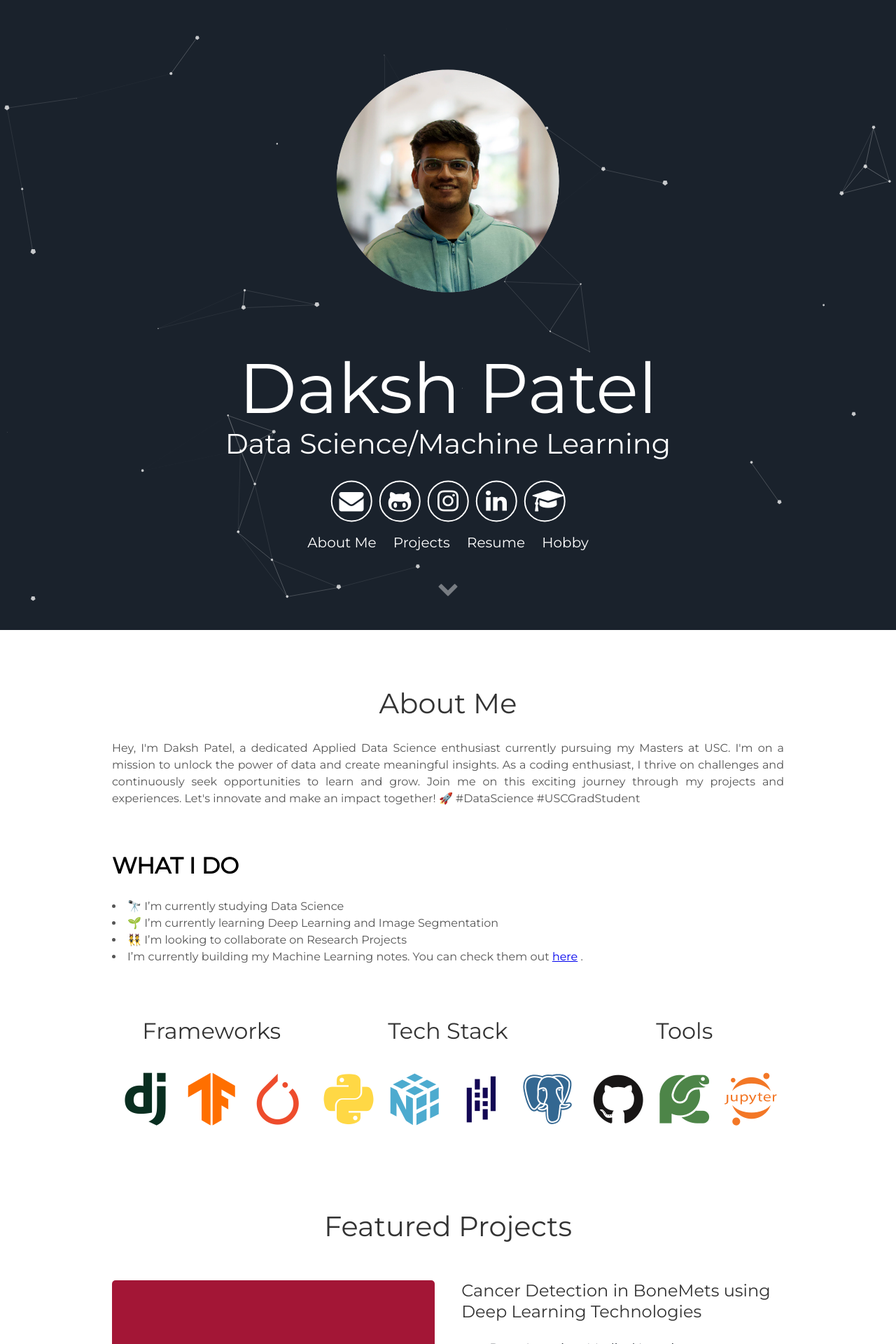
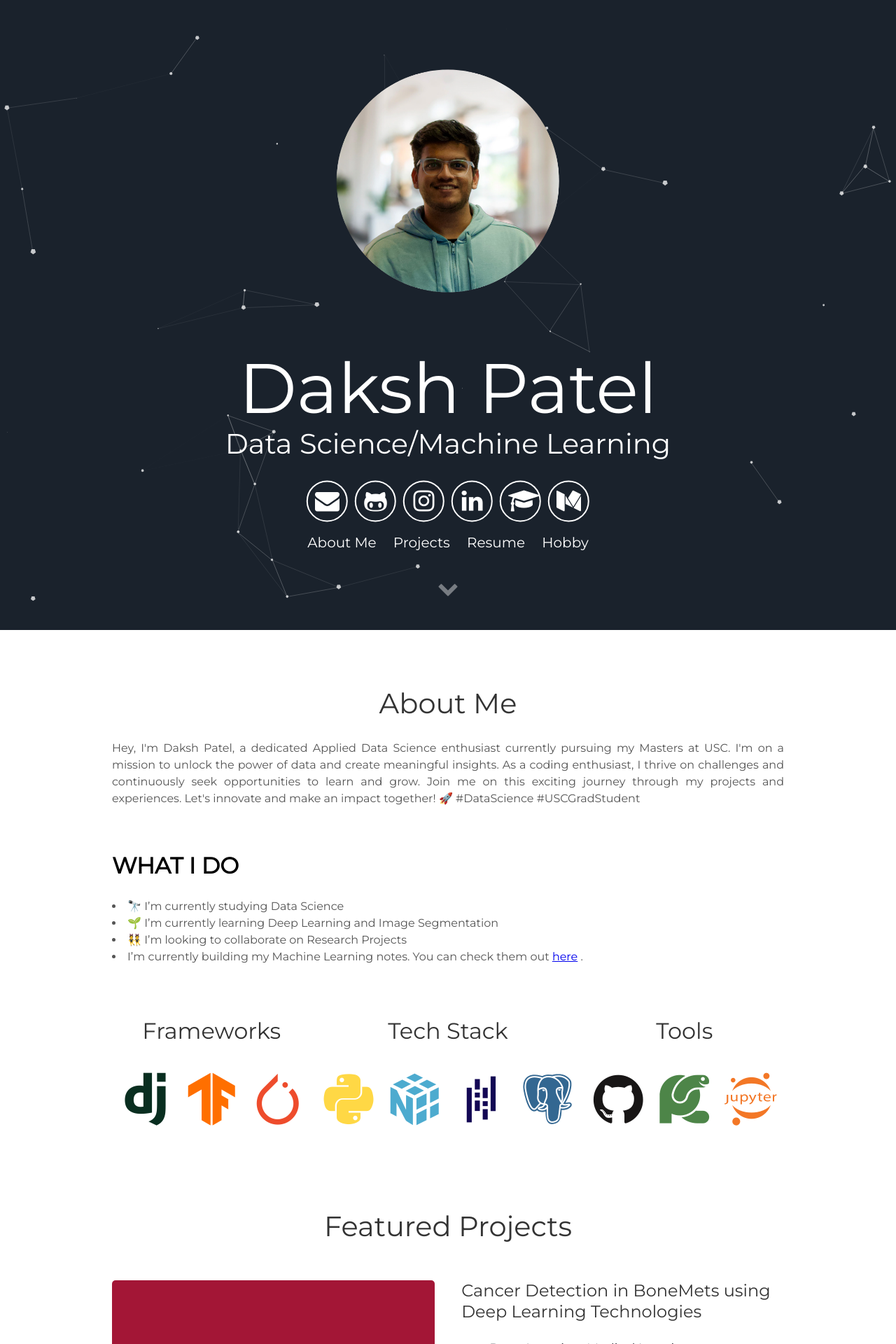
Before and after one commit to helloitsdaksh/portfolio, a Jekyll site: the page built from index.html, in a window 1280 px wide. Shown: the top 1920 px of the page at 70% size. Built offline with Jekyll 4.4.1, drawn with Linux system fonts in a browser that asks for light colours.

```diff
--- a/_includes/header.html
+++ b/_includes/header.html
@@ -14,6 +14,8 @@
         <a aria-label="My Instagram" target="_blank" href="https://www.instagram.com/pixels_to_memories"><i class="icon fa fa-instagram" aria-hidden="true"></i></a>
         <a aria-label="My LinkedIn" target="_blank" href="https://linkedin.com/in/iamdaksh/"><i class="icon fa fa-linkedin" aria-hidden="true"></i></a>
         <a aria-label="My Google Scholar" target="_blank" href="https://scholar.google.com/citations?user=tjIlRlEAAAAJ&hl=en&oi=ao"><i class="icon fa fa-graduation-cap" aria-hidden="true"></i></a>
+        <a aria-label="My Medium" target="_blank" href="https://medium.com/@helloitsdaksh007"><i class="icon fa fa-medium" aria-hidden="true"></i></a>
+
       </div>
       <div class="header-links">
         <a class="link" href="#about" data-scroll>About Me</a>
```
